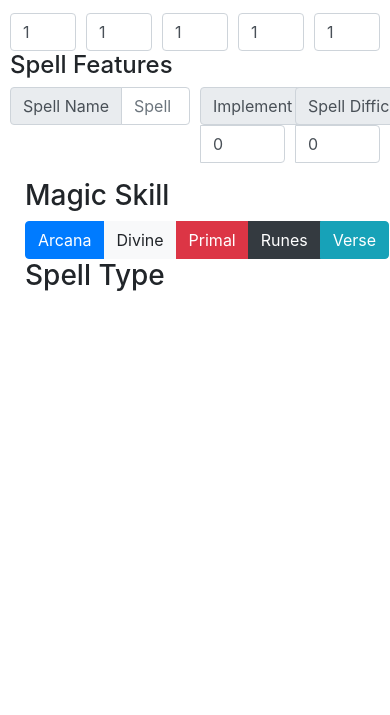
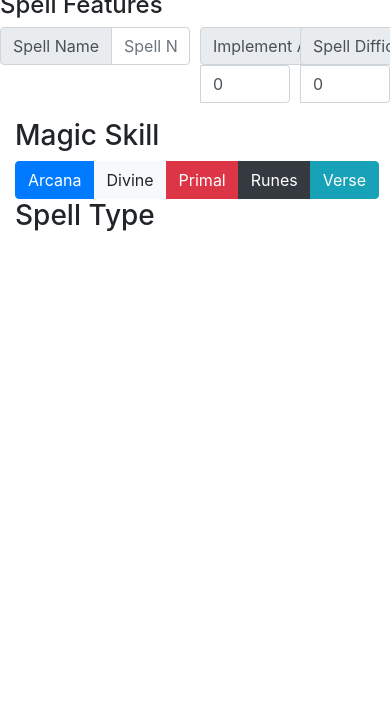
Before and after one commit to Chaithi/genesysMagicCalculator, a plain HTML site: page index.html in a window 390 px wide. Shown: the part 129-844 px from the top of the page. Drawn offline with nearby package versions, Linux system fonts and the light colour scheme.

Commit message:
Update styles.css

```diff
--- a/css/styles.css
+++ b/css/styles.css
@@ -1,16 +1,3 @@
-body {
-  padding-top: 60px;
-  padding-left: 10px;
-  padding-right: 10px;
-}
-@media (max-width: 979px) {
-  body {
-    padding-top: 60px;
-    padding-left: 10px;
-  	padding-right: 10px;
-  }
-}
-
 .save-button {
 	position: absolute;
 	left: 200px;
```
